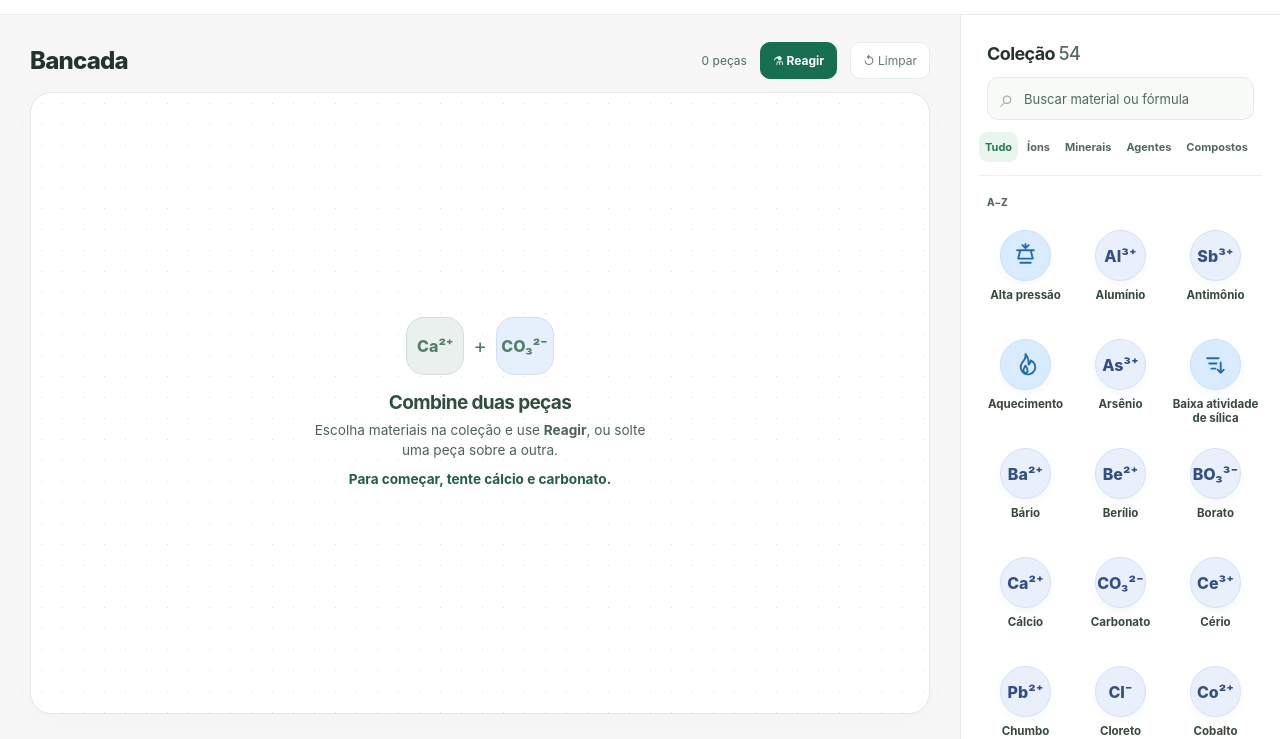
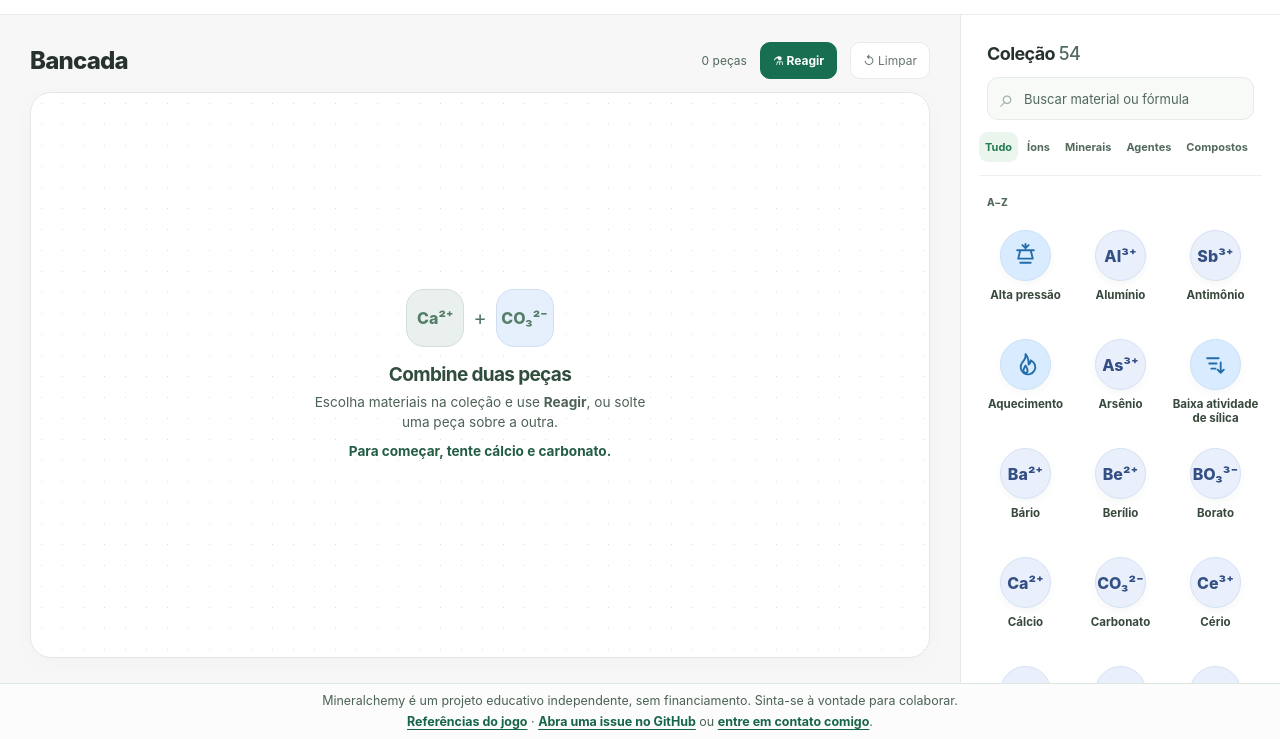
Before and after one commit to marquesbarros/mineralchemy, a website: page index.html in a window 1280 px wide. Shown: the part 61-800 px from the top of the page. Drawn offline with Linux system fonts and the light colour scheme.

Commit message:
Adiciona referências e links de colaboração ao jogo

```diff
--- a/index.html
+++ b/index.html
@@ -124,6 +124,26 @@
 }
 
 /* Bancada, navegação e fichas */
+.game-footer{
+    flex:none;
+    padding:8px 16px max(8px,env(safe-area-inset-bottom));
+    border-top:1px solid #dce8df;
+    background:#fbfcfb;
+    color:#4b6255;
+    text-align:center;
+    font-size:.78rem;
+    line-height:1.45;
+}
+.game-footer p{margin:0}
+.game-footer p+p{margin-top:3px}
+.game-footer a{
+    color:#176548;
+    font-weight:650;
+    text-decoration:underline;
+    text-underline-offset:3px;
+}
+.game-footer a:focus-visible{outline:2px solid #1f7855;outline-offset:2px}
+.game-footer a:hover{color:#103d2d}
 .topbar,.top-actions{min-width:0}
 .top-button .nav-icon{color:#24694d}
 .progress-label,.progress b span,#pieceCount,.library-heading h2 span,.search input::placeholder,.filters button{color:#52695c}
@@ -240,6 +260,8 @@ button:focus-visible,input:focus-visible,select:focus-visible,summary:focus-visi
 @media(pointer:coarse){.discovery-keyboard{display:none}}
 
 @media(max-width:680px){
+    #app{min-height:570px}
+    .game-footer{padding-inline:12px}
     .topbar{
         height:auto;
         padding:10px 10px 8px;
@@ -3523,7 +3545,12 @@ function mainMarkup() {
         </div>
       </div>
     </main>`;
-    return `${headerMarkup()}<p id="saveWarning" class="save-warning" role="status" ${storageWarning ? '' : 'hidden'}>${esc(storageWarning)}</p><div class="game">${board}${library}</div><div id="toast" class="toast" aria-live="polite"></div><div id="modalRoot">${modalMarkup()}</div>`;
+    return `${headerMarkup()}<p id="saveWarning" class="save-warning" role="status" ${storageWarning ? '' : 'hidden'}>${esc(storageWarning)}</p><div class="game">${board}${library}</div>
+      <footer class="game-footer">
+        <p>Mineralchemy é um projeto educativo independente, sem financiamento. Sinta-se à vontade para colaborar.</p>
+        <p><a href="https://github.com/marquesbarros/mineralchemy/blob/main/docs/REFERENCIAS.md" target="_blank" rel="noopener">Referências do jogo</a> · <a href="https://github.com/marquesbarros/mineralchemy/issues/new" target="_blank" rel="noopener">Abra uma issue no GitHub</a> ou <a href="https://marquesbarros.github.io/marquesbarros/" target="_blank" rel="noopener">entre em contato comigo</a>.</p>
+      </footer>
+      <div id="toast" class="toast" aria-live="polite"></div><div id="modalRoot">${modalMarkup()}</div>`;
 }
 function render() {
     if (!app) return;
@@ -3823,7 +3850,7 @@ function updateModal(focusSelector = null) {
         ? [previousFocus.selectionStart, previousFocus.selectionEnd] : null;
     root.innerHTML = modalMarkup();
     const dialog = root.querySelector?.('.dialog');
-    for (const selector of ['.topbar', '.game']) {
+    for (const selector of ['.topbar', '.game', '.game-footer']) {
         const background = document.querySelector(selector);
         if (background) background.inert = Boolean(dialog);
     }
--- a/src/game.css
+++ b/src/game.css
@@ -120,6 +120,26 @@
 }
 
 /* Bancada, navegação e fichas */
+.game-footer{
+    flex:none;
+    padding:8px 16px max(8px,env(safe-area-inset-bottom));
+    border-top:1px solid #dce8df;
+    background:#fbfcfb;
+    color:#4b6255;
+    text-align:center;
+    font-size:.78rem;
+    line-height:1.45;
+}
+.game-footer p{margin:0}
+.game-footer p+p{margin-top:3px}
+.game-footer a{
+    color:#176548;
+    font-weight:650;
+    text-decoration:underline;
+    text-underline-offset:3px;
+}
+.game-footer a:focus-visible{outline:2px solid #1f7855;outline-offset:2px}
+.game-footer a:hover{color:#103d2d}
 .topbar,.top-actions{min-width:0}
 .top-button .nav-icon{color:#24694d}
 .progress-label,.progress b span,#pieceCount,.library-heading h2 span,.search input::placeholder,.filters button{color:#52695c}
@@ -236,6 +256,8 @@ button:focus-visible,input:focus-visible,select:focus-visible,summary:focus-visi
 @media(pointer:coarse){.discovery-keyboard{display:none}}
 
 @media(max-width:680px){
+    #app{min-height:570px}
+    .game-footer{padding-inline:12px}
     .topbar{
         height:auto;
         padding:10px 10px 8px;
```
Also changed, not shown: src/game.js (+7 -2 lines).
